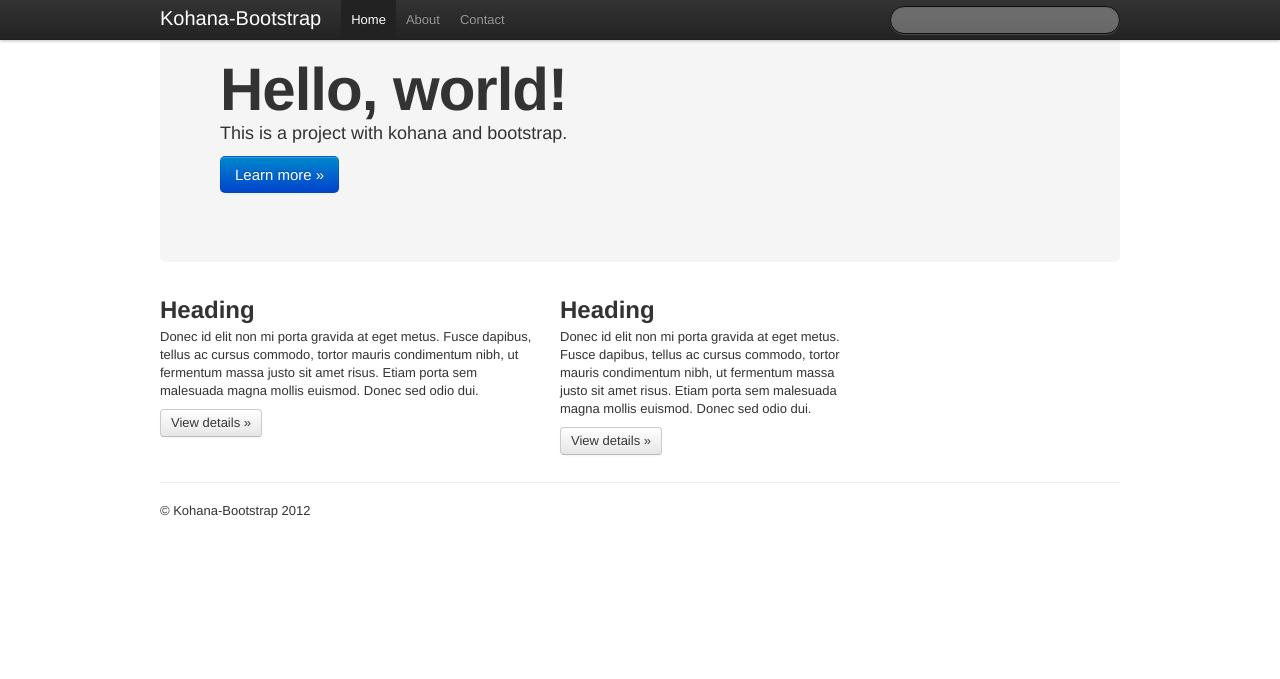
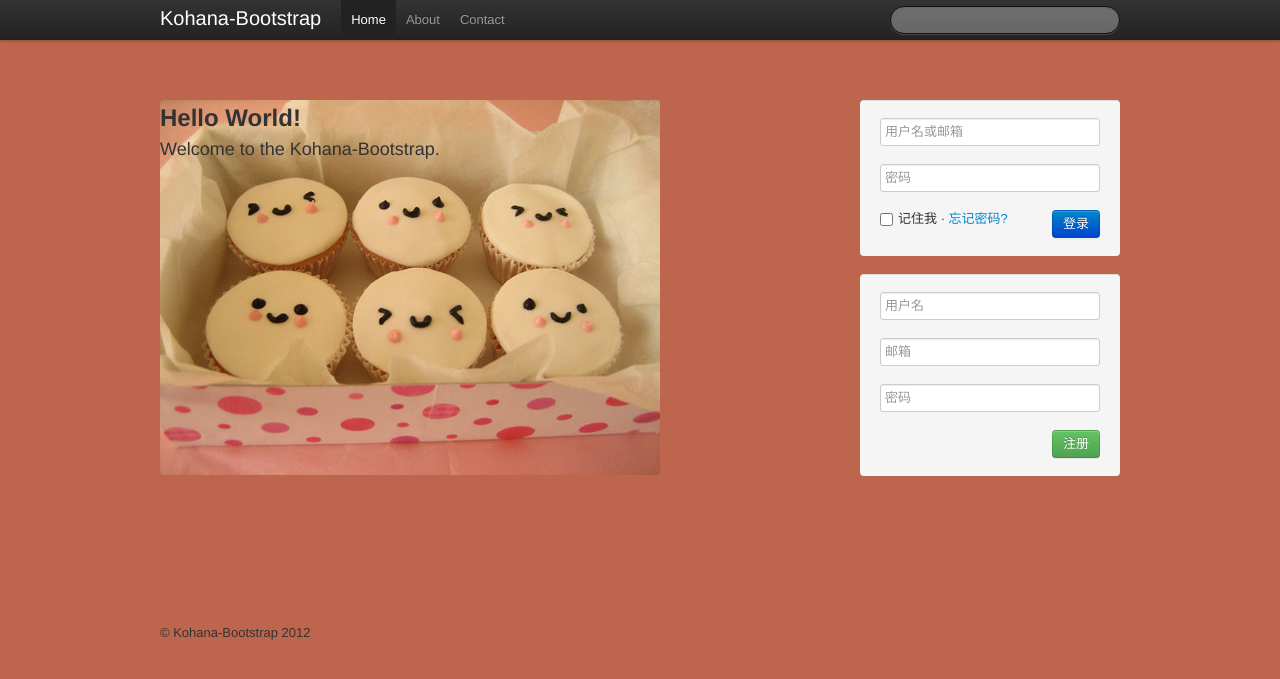
Before and after one commit to GongNation/1030PM, a PHP site: page /kohana/application/views/default/index.php in a window 1280 px wide. Shown: the top 679 px of the page. Run offline with PHP 8.4, Linux system fonts and the light colour scheme; settings files or empty folders that the repository lacks are supplied; some libraries are stand-ins or nearby versions.

Commit message:
bootstrap start

```diff
--- a/application/media/css/style.css
+++ b/application/media/css/style.css
@@ -4,8 +4,43 @@
  */
 
 /* common*/
+body {
+	background-color: #bd664d;
+}
+
+input[type="file"]:focus,
+input[type="radio"]:focus,
+input[type="checkbox"]:focus,
+select:focus,
+a:focus,
+.btn:focus {
+	outline: 0;
+	outline-offset: 0px;
+}
+
 .container {
 	width: 960px;
+}
+.welcome-page {
+	padding: 100px 0px;
+	background-color: #bd664d;
+}
+
+.welcome-img {
+	width: 500px;
+	height: 375px;
+	background-image: url(../images/welcome_bg.jpg);
+	-webkit-border-radius: 4px 4px 4px 4px;
+	-moz-border-radius: 4px 4px 4px 4px;
+	border-radius: 4px 4px 4px 4px;
+}
+
+.form-login, .form-register {
+	-webkit-border-radius: 4px 4px 4px 4px;
+	-moz-border-radius: 4px 4px 4px 4px;
+	border-radius: 4px 4px 4px 4px;
+	padding-bottom: 0;
+	margin-top: 0px;
 }
 /* common end*/
 
--- a/application/views/default/index.php
+++ b/application/views/default/index.php
@@ -66,28 +66,35 @@
 	</div>
 
 	<div class="container">
-		<!-- Main hero unit for a primary marketing message or call to action -->
-		<div class="hero-unit">
-			<h1>Hello, world!</h1>
-			<p>This is a project with kohana and bootstrap.</p>
-			<p><a class="btn btn-primary btn-large">Learn more &raquo;</a></p>
-		</div>
-
-		<!-- Example row of columns -->
-		<div class="row">
-			<div class="span5">
-				<h2>Heading</h2>
-				<p>Donec id elit non mi porta gravida at eget metus. Fusce dapibus, tellus ac cursus commodo, tortor mauris condimentum nibh, ut fermentum massa justo sit amet risus. Etiam porta sem malesuada magna mollis euismod. Donec sed odio dui. </p>
-				<p><a class="btn" href="#">View details &raquo;</a></p>
-			</div>
-			<div class="span4">
-				<h2>Heading</h2>
-				<p>Donec id elit non mi porta gravida at eget metus. Fusce dapibus, tellus ac cursus commodo, tortor mauris condimentum nibh, ut fermentum massa justo sit amet risus. Etiam porta sem malesuada magna mollis euismod. Donec sed odio dui. </p>
-				<p><a class="btn" href="#">View details &raquo;</a></p>
+		<div class="hero-unit welcome-page">
+			<!-- Example row of columns -->
+			<div class="row">
+				<div class="span8">
+					<div class="welcome-img">
+						<h2>Hello World!</h2>
+						<p>Welcome to the Kohana-Bootstrap. </p>
+					</div>
+				</div>
+				<div class="span4 pull-right">
+					<form methond="post" action="" class="form-horizontal span3 form-actions form-login pull-right">
+						<div class="control-group"><input type="text" name="username" placeholder="用户名或邮箱"></div>
+						<div class="control-group"><input type="password" name="password" placeholder="密码"></div>
+						<div class="control-group">
+							<div class="pull-left">
+								<label class="checkbox pull-left"><input type="checkbox">记住我</label>&nbsp;·&nbsp;<a href="#">忘记密码?</a>
+							</div>
+							<button type="submit" class="btn btn-primary pull-right">登录</button>
+						</div>
+					</form>
+					<form methond="post" action="" class="form-horizontal span3 form-actions form-register pull-right">
+						<div class="control-group"><input type="text" name="username" placeholder="用户名"></div>
+						<div class="control-group"><input type="text" name="mail" placeholder="邮箱"></div>
+						<div class="control-group"><input type="password" name="password" placeholder="密码"></div>
+						<div class="control-group"><button type="submit" class="btn btn-success pull-right">注册</button></div>
+					</form>
+				</div>
 			</div>
 		</div>
-
-		<hr>
 
 		<footer>
 			<p>&copy; Kohana-Bootstrap 2012</p>
```
